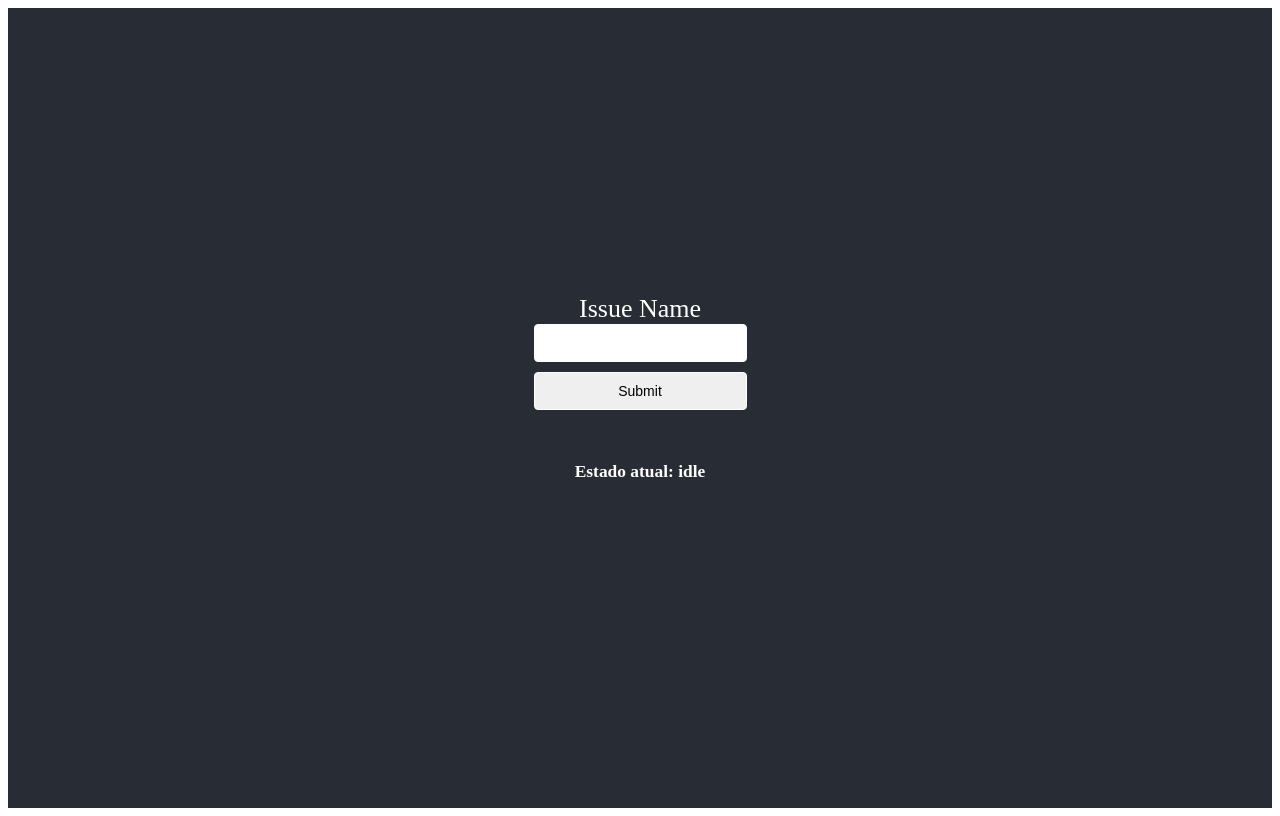
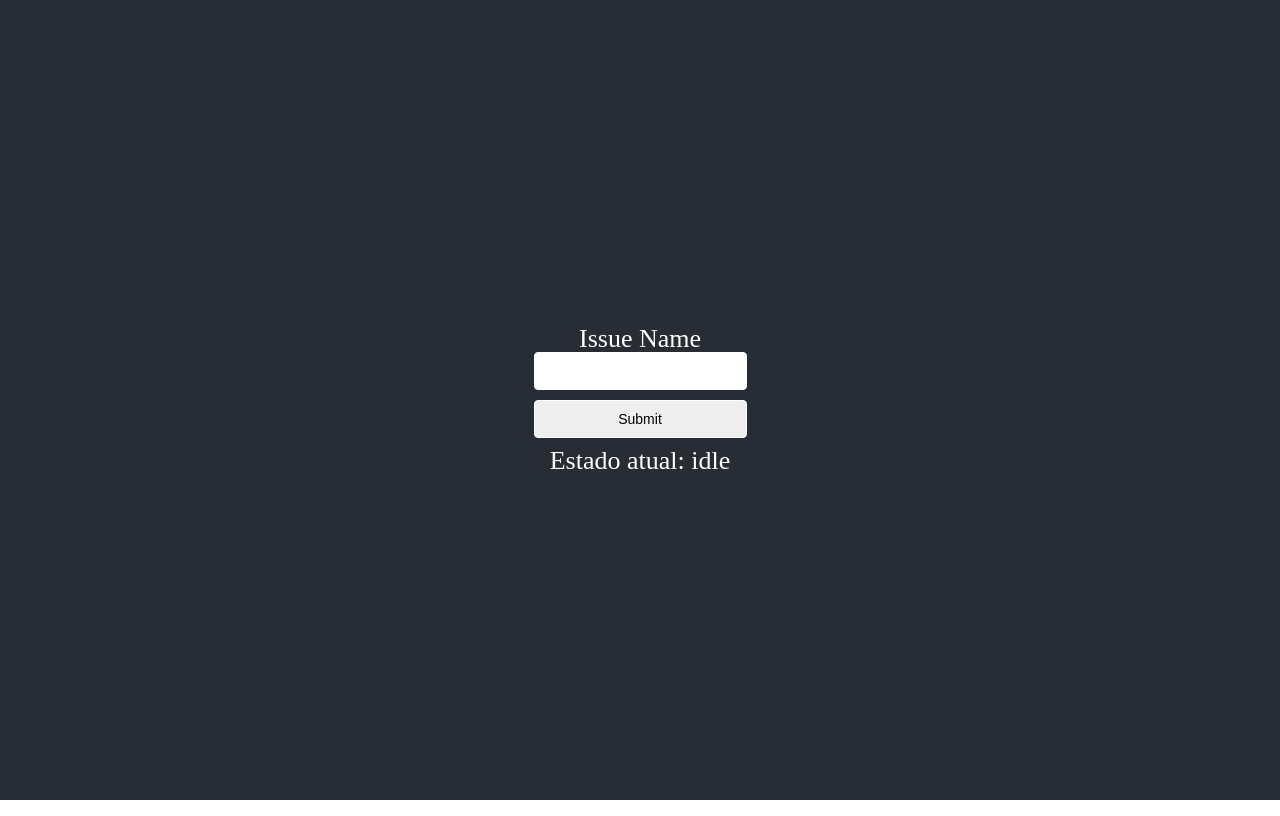
Before and after one commit to pepermao/Fact-checking-workflow-prototype, a React (Create React App) app: page / in a window 1280 px wide. Built offline with nearby package versions, Linux system fonts and the light colour scheme.

Commit message:
change to typescript

```diff
--- a/src/App.js
+++ b/src/App.tsx
@@ -6,11 +6,10 @@ import { usePersistedMachine } from "./hooks/usePersistedMachine";
 import { GithubMachine } from "./machines/GitHubMachine";
 import ReviewForm from "./components/reviewForm";
 
+function App() {
+  const [state, send, service] = usePersistedMachine(GithubMachine);
 
-function App() {
-  const [ state, send, service ] = usePersistedMachine(GithubMachine);
-
-  service.onTransition(state => {
+  service.onTransition((state) => {
     try {
       localStorage.setItem("stored-state", JSON.stringify(state));
     } catch (e) {
@@ -21,15 +20,10 @@ function App() {
   return (
     <div className="App">
       <header className="App-header">
-        {state.matches("idle") && (
-          <CreateForm
-            state={state.value}
-            send={send}
-          />
-        )}
+        {state.matches("idle") && <CreateForm send={send} />}
         {state.matches("issueCreated") && <AssignedForm send={send} />}
-        {state.matches("assigned") && <OpenPullForm send={send}  />}
-        {state.matches('inReview') && <ReviewForm send={send}/>}
+        {state.matches("assigned") && <OpenPullForm send={send} />}
+        {state.matches("inReview") && <ReviewForm send={send} />}
         <h6>Estado atual: {state.value}</h6>
       </header>
     </div>
--- a/src/components/assignedForm.js
+++ b/src/components/assignedForm.tsx
@@ -2,10 +2,21 @@ import React from  "react";
 import { useForm } from "react-hook-form";
 import "../styles/form.css";
 
+enum DevEnum {
+    Vitor = "Vitor",
+    Joao = "Joao",
+    Thais = "Thais",
+    Karen = "Karen"
+}
+
+interface IFormIput {
+    assignedDev: DevEnum;
+}
+
 const AssignedForm = ({send}) => {
-    const { register, handleSubmit } = useForm()
+    const { register, handleSubmit } = useForm<IFormIput>();
 
-    const onSubmit = (data) => {
+    const onSubmit = (data: IFormIput) => {
         send('ASSIGNDEV', {devName: data.assignedDev})
     };
 
@@ -14,7 +25,7 @@ const AssignedForm = ({send}) => {
             <label>Issue Assigning</label>
                 <select {...register("assignedDev")}>
                     <option value="Vitor">Vitor</option>
-                    <option value="Joao">Joao</option>
+                    <option value="Joao==">Joao</option>
                     <option value="Thais">Thais</option>
                     <option value="Karen">Karen</option>
                 </select>
--- a/src/components/createForm.js
+++ b/src/components/createForm.tsx
@@ -4,16 +4,20 @@ import {yupResolver} from "@hookform/resolvers/yup";
 import * as yup from "yup";
 import "../styles/form.css";
 
+interface IFormInput {
+    IssueName: string;
+}
+
 const CreateForm = ({send}) => {
     const schema = yup.object({
         IssueName: yup.string().required(),
     });
 
-    const { register, handleSubmit, formState:{ errors }} = useForm({
+    const { register, handleSubmit, formState:{ errors } } = useForm<IFormInput>({
         resolver: yupResolver(schema)
     });
 
-    const onSubmit = (data) => {
+    const onSubmit = (data: IFormInput) => {
         send('CREATEISSUE', {issueName: data.IssueName})
     };
 
--- a/src/components/pullRequestForm.js
+++ b/src/components/pullRequestForm.tsx
@@ -4,17 +4,21 @@ import {yupResolver} from "@hookform/resolvers/yup";
 import * as yup from "yup";
 import "../styles/form.css";
 
-const OpenPullForm = ({send}) => {
+interface IFormInputs {
+    prTitle: string;
+}
+
+const OpenPullForm = ({ send }) => {
     const schema = yup.object({
         prTitle: yup.string().required()
     })
 
 
-    const { register, handleSubmit, formState:{ errors } } = useForm({
+    const { register, handleSubmit, formState:{ errors } } = useForm<IFormInputs>({
         resolver: yupResolver(schema)
     });
 
-    const onSubmit = (data) => {
+    const onSubmit = (data: IFormInputs) => {
         send("OPENPR", { prTitle: data.prTitle })
     };
 
--- a/src/components/reviewForm.js
+++ b/src/components/reviewForm.tsx
@@ -3,6 +3,10 @@ import { useForm } from "react-hook-form";
 import { yupResolver } from "@hookform/resolvers/yup";
 import * as yup from "yup";
 import "../styles/form.css";
+
+interface IFormInput {
+  changeRequested: string;
+}
 
 const ReviewForm = ({ send }) => {
   const schema = yup.object({
@@ -12,11 +16,11 @@ const ReviewForm = ({ send }) => {
     register,
     handleSubmit,
     formState: { errors },
-  } = useForm({
+  } = useForm<IFormInput>({
     resolver: yupResolver(schema),
   });
 
-  const onSubmit = (data) => {
+  const onSubmit = (data: IFormInput) => {
     console.log(data);
     send('REQUESTCHANGE', {changeRequested: data.changeRequested})
   };
@@ -31,9 +35,7 @@ const ReviewForm = ({ send }) => {
       <input {...register("changeRequested")} />
       <input type="submit" />
       <label>or approve the pull request</label>
-      <button onClick={onClick}>
-        Approve
-      </button>
+      <button onClick={onClick}>Approve</button>
     </form>
   );
 };
--- a/src/hooks/usePersistedMachine.js
+++ b/src/hooks/usePersistedMachine.ts
@@ -12,7 +12,6 @@ export const usePersistedMachine = (StateMachine) => {
     }
 
     return useMachine(StateMachine, {
-        state: previousState,
-        immediate: false,
+        state: previousState
     });
 }
--- a/src/machines/GitHubMachine.js
+++ /dev/null
@@ -1,84 +0,0 @@
-import { assign, createMachine } from "xstate";
-
-const createIssue = assign({
-    issueName: (context, event) => event.issueName
-});
-
-const assignedDev = assign({
-    devName: (context, event) => event.devName
-})
-
-const openPr = assign({prTitle: (context, event) => event.prTitle
-})
-
-const newCommit = assign({
-    commitsCount: (context) => context.commitsCount + 1,
-})
-
-const requestedChanges = assign({
-    changeRequested: (context, event) => event.changeRequested
-})
-
-
-export const GithubMachine = createMachine({
-    initial: "idle",
-    context: {
-        issueName: '',
-        devName:'',
-        prTitle:'',
-        commitsCount: 0,
-        changeRequested:'',
-        merged: false
-    },
-    states: {
-        idle: {
-            on: {
-                CREATEISSUE: {
-                    target: "issueCreated",
-                    actions: [createIssue]
-                },
-            },
-        },
-        issueCreated: {
-            on: {
-                ASSIGNDEV: {
-                    target: "assigned",
-                    actions: [assignedDev]
-                }
-            }
-        },
-        assigned: {
-            on:{
-                OPENPR: {
-                    target:"inReview",
-                    actions: [openPr, newCommit]
-                }
-            }
-        },
-        inReview:{
-            on:{
-                REQUESTCHANGE: {
-                    target: "inRevision",
-                    actions: [requestedChanges]
-                },
-                APPROVEPR: {
-                    target: 'closed',
-                }
-            }
-        },
-        inRevision: {
-            on: {
-                NEWCOMMIT: "inReview",
-                actions: [newCommit],
-            }
-        },
-        closed:{}
-    },
-    actions: {
-        createIssue,
-        assignedDev,
-        openPr,
-        newCommit,
-        requestedChanges
-    }
-})
--- /dev/null
+++ b/src/machines/GitHubMachine.ts
@@ -0,0 +1,130 @@
+import { assign, createMachine } from "xstate";
+
+
+type GitHubMachineContext = {
+    issueName: string;
+    devName:string;
+    prTitle:string;
+    commitsCount: number;
+    changeRequested:string;
+    merged: boolean;
+}
+
+type CreateEvent = { type: 'CREATEISSUE', issueName: string }
+type AssignEvent = { type: 'ASSIGNDEV', devName: string}
+type OpenPrEvent = { type: 'OPENPR', prTitle: string  }
+type ReqChangeEvent = { type: 'REQUESTCHANGE', changeRequested: string}
+type CommitEvent = { type: 'NEWCOMMIT', commitsCount: number}
+type ApproveEvent = { type: 'APPROVEPR'}
+
+type GitHubMachineEvents =
+    | CreateEvent
+    | AssignEvent
+    | OpenPrEvent
+    | ReqChangeEvent
+    | CommitEvent
+    | ApproveEvent
+
+type GitHubMachineState =
+    | { value: 'idle', context: GitHubMachineContext}
+    | { value: 'issueCreated', context: GitHubMachineContext}
+    | { value: 'assigned', context: GitHubMachineContext}
+    | { value: 'inReview', context: GitHubMachineContext}
+    | { value: 'inRevision', context: GitHubMachineContext}
+    | { value: 'inReview', context: GitHubMachineContext}
+    | { value: 'closed', context: GitHubMachineContext}
+
+
+const createIssue = assign<GitHubMachineContext, CreateEvent>({
+    issueName: (context, event) => event.issueName
+});
+
+const assignedDev = assign<GitHubMachineContext, AssignEvent>({
+    devName: (context, event) => event.devName
+})
+
+
+
+const openPr = assign<GitHubMachineContext, OpenPrEvent>({
+    prTitle: (context, event) => event.prTitle
+})
+
+const newCommit = assign<GitHubMachineContext, CommitEvent>({
+    commitsCount: (context) => context.commitsCount + 1
+})
+
+const requestedChanges = assign<GitHubMachineContext, ReqChangeEvent>({
+    changeRequested: (context, event) => event.changeRequested
+})
+
+const aprrovePR = assign<GitHubMachineContext, ApproveEvent>({
+    merged: (context) => true
+})
+
+
+export const GithubMachine = createMachine<GitHubMachineContext, GitHubMachineEvents, GitHubMachineState>({
+    initial: "idle",
+    context: {
+        issueName: '',
+        devName:'',
+        prTitle:'',
+        commitsCount: 0,
+        changeRequested:'',
+        merged: false
+    } as GitHubMachineContext,
+
+    states: {
+        idle: {
+            on: {
+                CREATEISSUE: {
+                    target: "issueCreated",
+                    actions: [createIssue]
+                },
+            },
+        },
+        issueCreated: {
+            on: {
+                ASSIGNDEV: {
+                    target: "assigned",
+                    actions: [assignedDev]
+                }
+            }
+        },
+        assigned: {
+            on:{
+                OPENPR: {
+                    target:"inReview",
+                    actions: [openPr, newCommit],
+                }
+            }
+        },
+        inReview:{
+            on:{
+                REQUESTCHANGE: {
+                    target: "inRevision",
+                    actions: [requestedChanges]
+                },
+                APPROVEPR: {
+                    target: 'closed',
+                    actions: [aprrovePR]
+                }
+            }
+        },
+        inRevision: {
+            on: {
+                NEWCOMMIT: {
+                    target: "inReview",
+                    actions: [newCommit],
+                }
+            }
+        },
+        closed:{}
+    },
+    actions: {
+        createIssue,
+        assignedDev,
+        openPr,
+        newCommit,
+        requestedChanges
+    }
+})
--- a/src/styles/App.css
+++ b/src/styles/App.css
@@ -1,3 +1,47 @@
+html, body, div, span, applet, object, iframe,
+h1, h2, h3, h4, h5, h6, p, blockquote, pre,
+a, abbr, acronym, address, big, cite, code,
+del, dfn, em, img, ins, kbd, q, s, samp,
+small, strike, strong, sub, sup, tt, var,
+b, u, i, center,
+dl, dt, dd, ol, ul, li,
+fieldset, form, label, legend,
+table, caption, tbody, tfoot, thead, tr, th, td,
+article, aside, canvas, details, embed,
+figure, figcaption, footer, header, hgroup,
+menu, nav, output, ruby, section, summary,
+time, mark, audio, video {
+	margin: 0;
+	padding: 0;
+	border: 0;
+	font-size: 100%;
+	font: inherit;
+	vertical-align: baseline;
+}
+
+article, aside, details, figcaption, figure,
+footer, header, hgroup, menu, nav, section {
+	display: block;
+}
+body {
+	line-height: 1;
+}
+ol, ul {
+	list-style: none;
+}
+blockquote, q {
+	quotes: none;
+}
+blockquote:before, blockquote:after,
+q:before, q:after {
+	content: '';
+	content: none;
+}
+table {
+	border-collapse: collapse;
+	border-spacing: 0;
+}
+
 .App {
   text-align: center;
 }
```
Also changed, not shown: tsconfig.json (added, +20 -0 lines), src/index.tsx (renamed from src/index.js), 1 other file (tests, documents, lock files or other folders).
